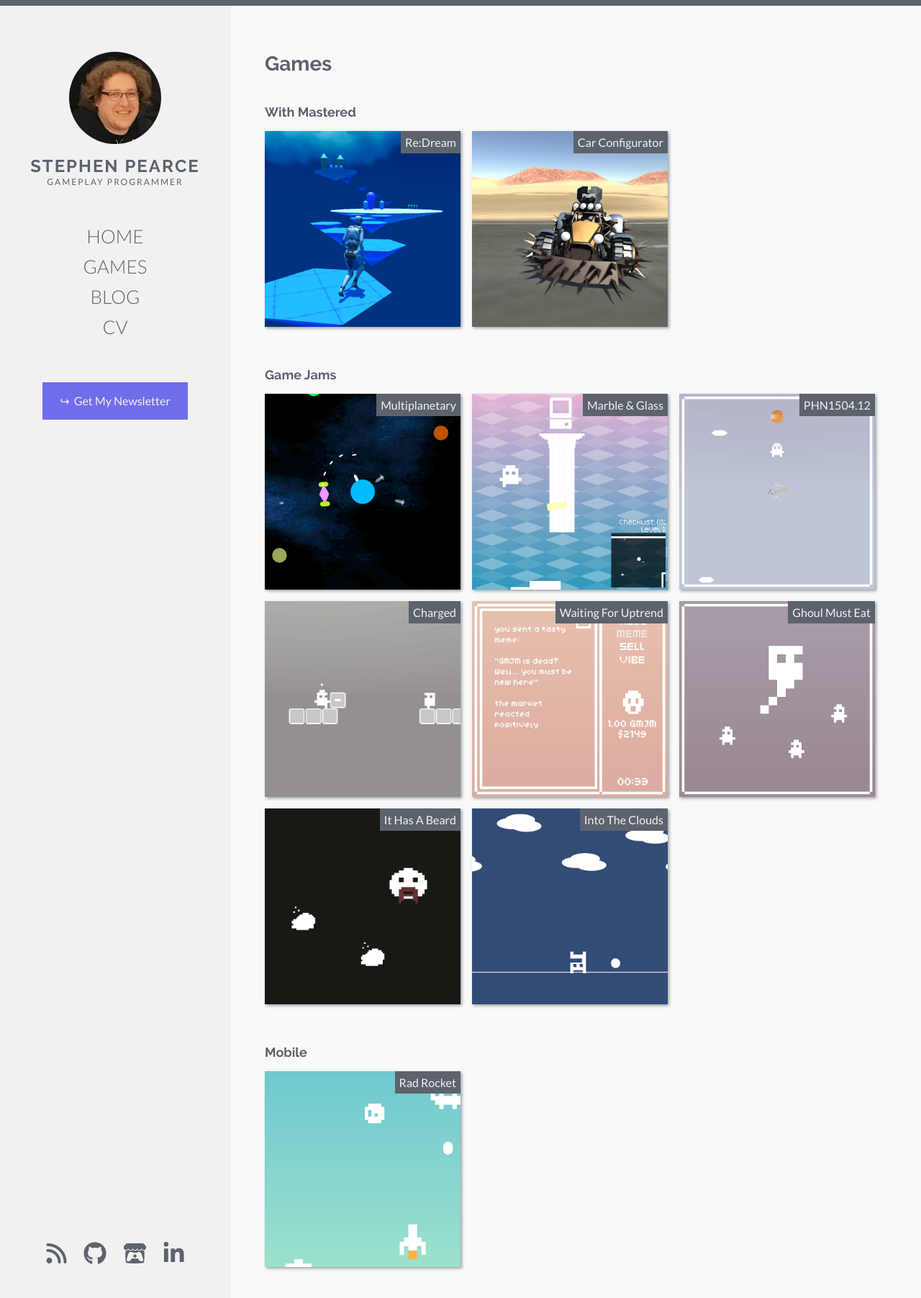
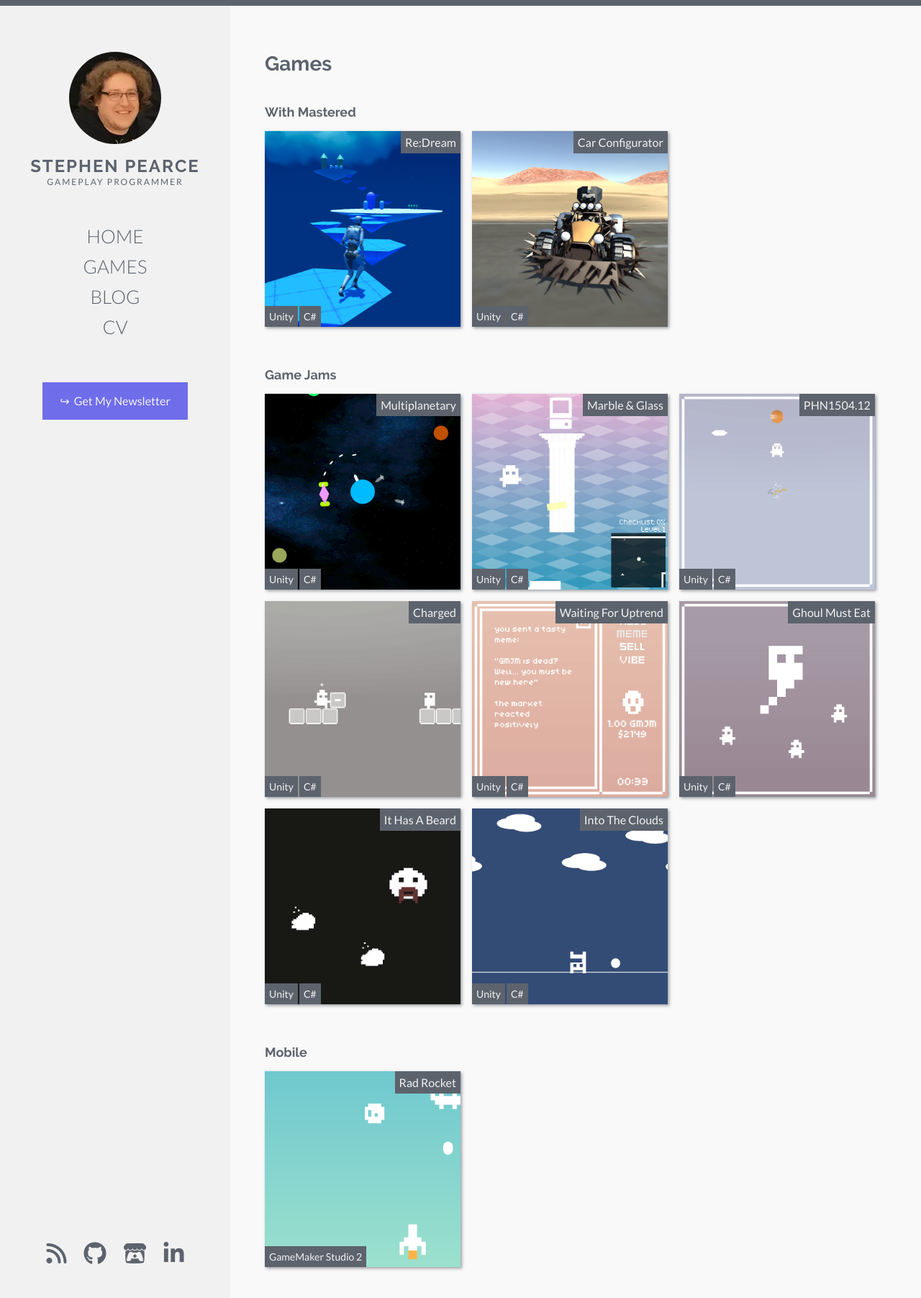
Before and after one commit to stevepdp/stevepdp.dev.old, a Jekyll site: the page built from games.md, in a window 1280 px wide. Shown: the top 1803 px of the page at 72% size. Built offline with Jekyll 4.4.1, drawn with Linux system fonts in a browser that asks for light colours; nearby versions of some CDN libraries.

Commit message:
feat(games): show pillar tools used on each game thumbnail

```diff
--- a/_includes/css/main.css
+++ b/_includes/css/main.css
@@ -706,6 +706,25 @@
     .game:hover .game__desc {
         text-decoration: none;
     }
+    .game__desc.game__desc--tools {
+        background: none;
+        font-size: 14px;
+        top: auto;
+        right: auto;
+        left: 0;
+        bottom: 0;
+        padding: 0;
+    }
+    .tool {
+        background: var(--stevepdp-grey);
+        display: inline-block;
+        float: left;
+        margin-right: 2px;
+        padding: 6px;
+    }
+    .tool ~ .tool:after {
+        clear: left;
+    }
 }
 @media only screen and (prefers-color-scheme: dark) {
 
--- a/games.md
+++ b/games.md
@@ -13,9 +13,17 @@ type: category-games
 <div class="game-grid">
 	<a href="/games/mastered/re-dream.html" class="game" style="background-image: url(/assets/img/games/re-dream/screenshot-squarecropnohud.png)">
 		<h4 class="game__desc">Re:Dream</h4>
+		<div class="game__desc game__desc--tools">
+			<span class="tool">Unity</span>
+			<span class="tool">C#</span>
+		</div>
 	</a>
 	<a href="/games/mastered/car-configurator.html" class="game" style="background-image: url(/assets/img/games/car-configurator/screenshot-squarecropnohud.png)">
 		<h4 class="game__desc"><span class="sr-only">Drive 2053: </span>Car Configurator</h4>
+		<div class="game__desc game__desc--tools">
+			<span class="tool">Unity</span>
+			<span class="tool">C#</span>
+		</div>
 	</a>
 </div>
 
@@ -23,27 +31,59 @@ type: category-games
 <div class="game-grid">
 	<a href="/games/ludum-dare/multiplanetary.html" class="game" style="background-image: url(/assets/img/games/multiplanetary/screenshot-squarecropnohud.png)">
 		<h4 class="game__desc">Multiplanetary</h4>
+		<div class="game__desc game__desc--tools">
+			<span class="tool">Unity</span>
+			<span class="tool">C#</span>
+		</div>
 	</a>
 	<a href="/games/vaporjam/marble-and-glass.html" class="game" style="background-image: url(/assets/img/games/marble-and-glass/screenshot-squarecropnohud.png)">
 		<h4 class="game__desc">Marble &amp; Glass</h4>
+		<div class="game__desc game__desc--tools">
+			<span class="tool">Unity</span>
+			<span class="tool">C#</span>
+		</div>
 	</a>
 	<a href="/games/weekly-game-jam/phn1504.12.html" class="game" style="background-image: url(/assets/img/games/phn1504.12/screenshot-squarecropnohud.png)">
 		<h4 class="game__desc">PHN1504.12</h4>
+		<div class="game__desc game__desc--tools">
+			<span class="tool">Unity</span>
+			<span class="tool">C#</span>
+		</div>
 	</a>
 	<a href="/games/weekly-game-jam/charged.html" class="game" style="background-image: url(/assets/img/games/charged/screenshot-squarecropnohud.png)">
 		<h4 class="game__desc">Charged</h4>
+		<div class="game__desc game__desc--tools">
+			<span class="tool">Unity</span>
+			<span class="tool">C#</span>
+		</div>
 	</a>
 	<a href="/games/weekly-game-jam/waiting-for-uptrend.html" class="game" style="background-image: url(/assets/img/games/waiting-for-uptrend/screenshot-squarecropnohud.png)">
 		<h4 class="game__desc">Waiting For Uptrend</h4>
+		<div class="game__desc game__desc--tools">
+			<span class="tool">Unity</span>
+			<span class="tool">C#</span>
+		</div>
 	</a>
 	<a href="/games/weekly-game-jam/ghoul-must-eat.html" class="game" style="background-image: url(/assets/img/games/ghoul-must-eat/screenshot-squarecropnohud.png)">
 		<h4 class="game__desc">Ghoul Must Eat</h4>
+		<div class="game__desc game__desc--tools">
+			<span class="tool">Unity</span>
+			<span class="tool">C#</span>
+		</div>
 	</a>
 	<a href="/games/one-hour-game-jam/it-has-a-beard.html" class="game" style="background-image: url(/assets/img/games/it-has-a-beard/screenshot-squarecropnohud.png)">
 		<h4 class="game__desc">It Has A Beard</h4>
+		<div class="game__desc game__desc--tools">
+			<span class="tool">Unity</span>
+			<span class="tool">C#</span>
+		</div>
 	</a>
 	<a href="/games/one-hour-game-jam/into-the-clouds.html" class="game" style="background-image: url(/assets/img/games/into-the-clouds/screenshot-squarecropnohud.png)">
 		<h4 class="game__desc">Into The Clouds</h4>
+		<div class="game__desc game__desc--tools">
+			<span class="tool">Unity</span>
+			<span class="tool">C#</span>
+		</div>
 	</a>
 </div>
 
@@ -51,5 +91,8 @@ type: category-games
 <div class="game-grid">
 	<a href="/games/other-and-experimental/rad-rocket.html" class="game" style="background-image: url(/assets/img/games/rad-rocket/screenshot-squarecropnohud.png)">
 		<h4 class="game__desc">Rad Rocket</h4>
+		<div class="game__desc game__desc--tools">
+			<span class="tool">GameMaker Studio 2</span>
+		</div>
 	</a>
 </div>
```
Also changed, not shown: index.md (+8 -0 lines).
